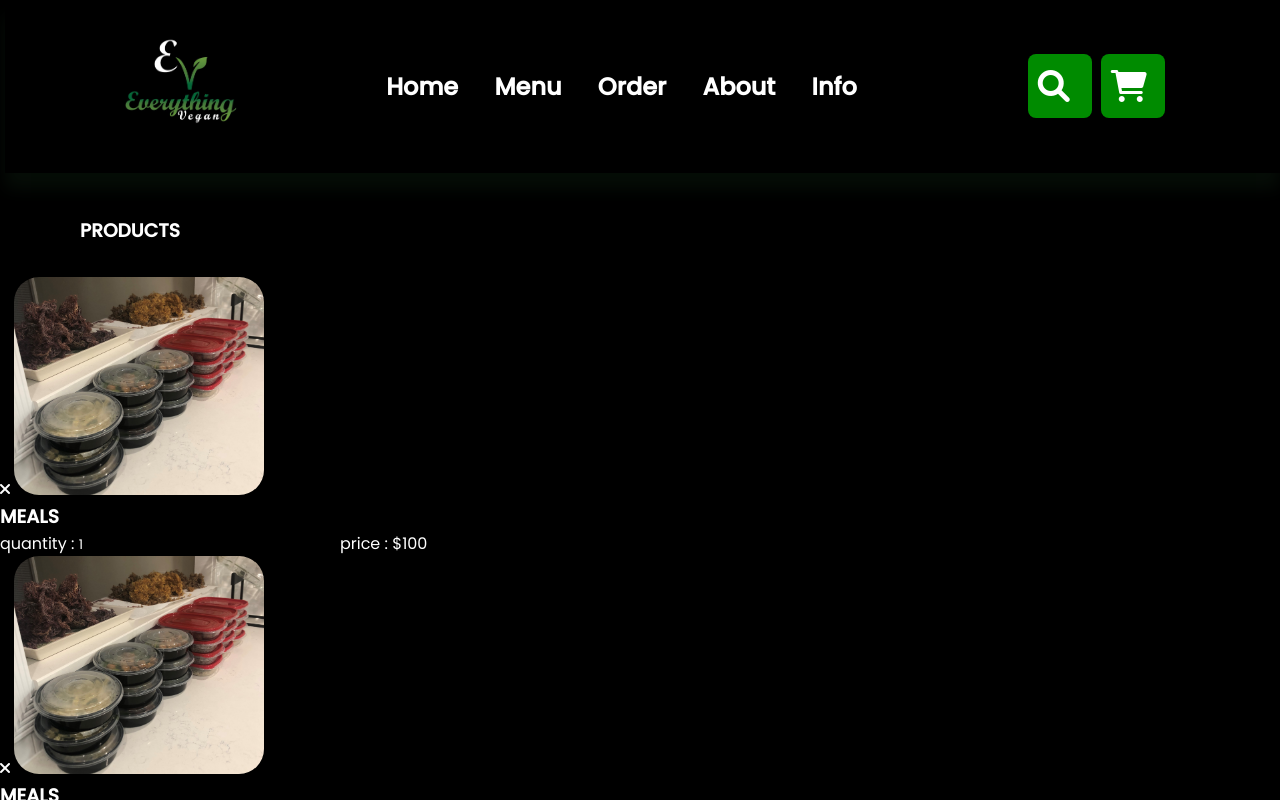
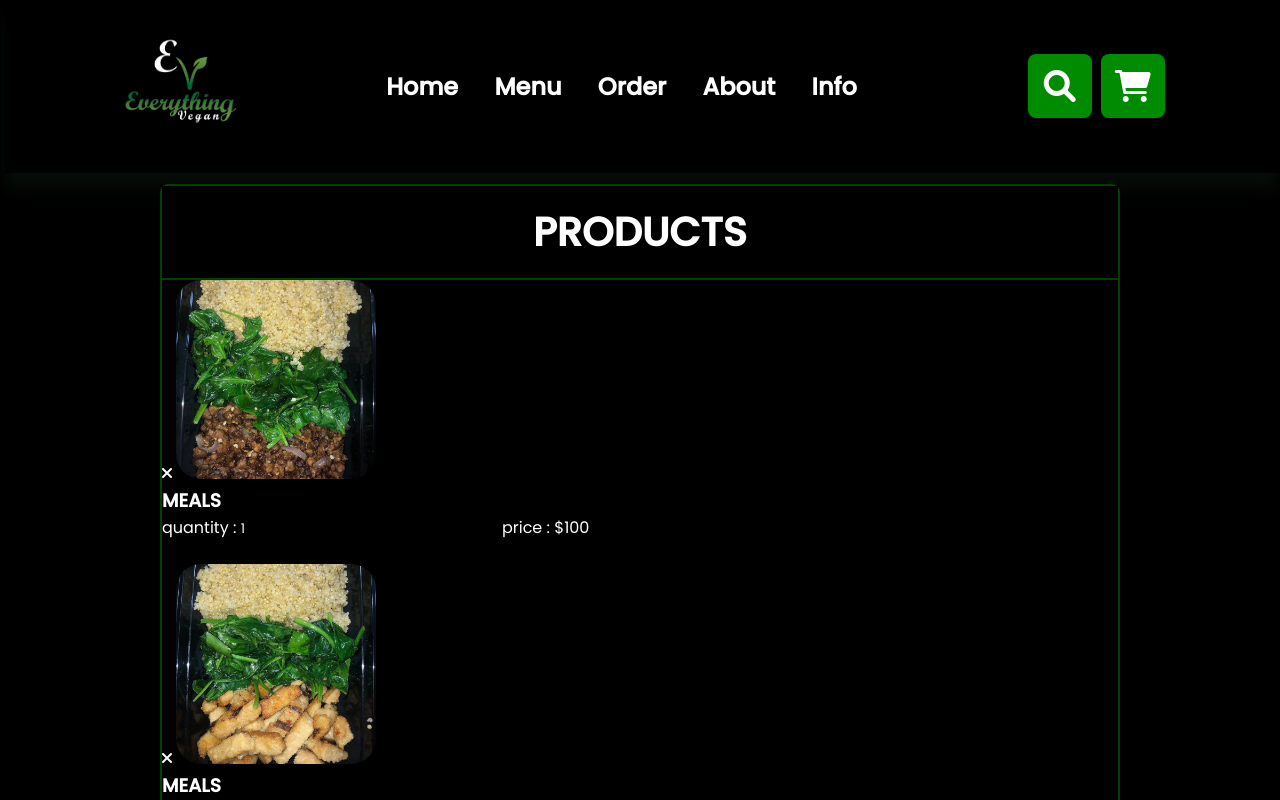
Before and after one commit to paulmorales7/Everything-Vegan, a plain HTML site: page index.html in a window 1280 px wide. Drawn offline with Linux system fonts and the light colour scheme.

Commit message:
made products container smaller by 10rems on left and right side

```diff
--- a/index.html
+++ b/index.html
@@ -40,13 +40,15 @@
 
 <section class="menu-cart-container">
 
-<h3 class="title">PRODUCTS</h3>
+<div class="products-container">
 
-<div class="box-container">
+    <h3 class="title">PRODUCTS</h3>
 
-    <div class="box">
+    <div class="box-container">
+
+        <div class="box">
         <i class="fas fa-times"></i>
-        <img class="images" src='images/meal prep-moss.JPEG' alt="">
+        <img class="images" src='images/close up 1.jpg' alt="">
         <div class="content">
             <h3>MEALS</h3>
             <span>quantity : </span>
@@ -54,17 +56,18 @@
             <span>price : </span>
             <span class="price"> $100 </span>
         </div>
-    </div>
+        </div>
 
-    <div class="box">
+        <div class="box">
         <i class="fas fa-times"></i>
-        <img class="images" src='images/meal prep-moss.JPEG' alt="">
+        <img class="images" src='images/close up 2.jpg' alt="">
         <div class="content">
             <h3>MEALS</h3>
             <span>quantity : </span>
             <input type="number" name="" value="1" id="">
             <span>price : </span>
             <span class="price"> $100 </span>
+        </div>
         </div>
     </div>
 </div>
--- a/style.scss
+++ b/style.scss
@@ -15,7 +15,9 @@
   color: white;
 }
 
-$border: 0.1rem solid rgba(0, 0, 0, 0.2);
+// header section
+
+$border: 0.15rem solid rgb(0, 65, 0);
 $box-shadow: 0 1rem 1rem rgba(42, 97, 49, 0.137);
 
 @mixin grid($val) {
@@ -84,7 +86,7 @@ html {
       color: white;
 
       &:hover {
-        color: green;
+        color: rgb(0, 65, 0);
       }
     }
   }
@@ -99,7 +101,7 @@ html {
     border-radius: 0.5rem;
     margin-left: 0.3rem;
     cursor: pointer;
-    padding-left: 7%;
+    text-align: center;
 
     &:hover {
       color: white;
@@ -112,16 +114,21 @@ html {
   display: none;
 }
 
+// products section
+
 .title {
   padding: 5rem 0 2rem 5rem;
 }
 
 .menu-cart-container {
   position: fixed;
-  top: 8.5rem;
-  left: 0;
-  right: 0;
+  top: 11.5rem;
+  left: 10rem;
+  right: 10rem;
+  height: calc(100vh - 8.5rem);
+  z-index: 1000;
   overflow-y: scroll;
+  // display: none;
   // background: white;
 
   &::-webkit-scrollbar {
@@ -129,7 +136,7 @@ html {
   }
 
   &::-webkit-scrollbar-track {
-    background: white;
+    background: darkgreen;
   }
 
   &::-webkit-scrollbar-thumb {
@@ -138,7 +145,29 @@ html {
   }
 
   .images {
-    width: 250px;
+    width: 200px;
     border-radius: 25px;
   }
+
+.title{
+  font-size: 2.5rem;
+  padding: 1rem;
+  border-bottom: $border;
+  text-align: center;
 }
+
+.products-container{
+  border: $border;
+  border-radius: .5rem;
+
+  .box-container{
+    @include grid(30rem);
+
+    .box{
+      border-radius: .5rem;
+      // background: rgba(42, 97, 49, 0.137);
+
+    }
+  }
+}
+}
```
Also changed, not shown: style.css, 1 other file.
